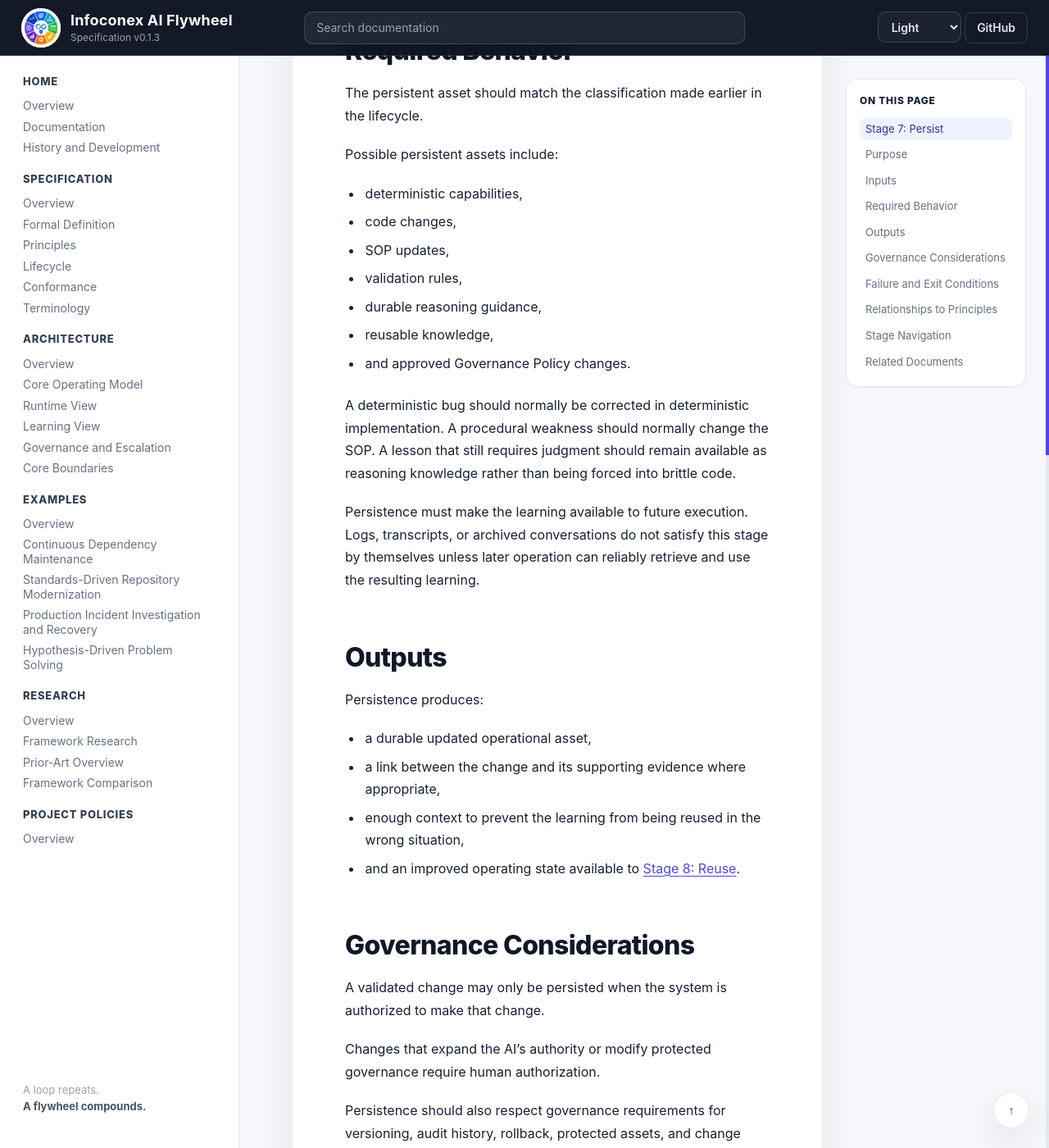
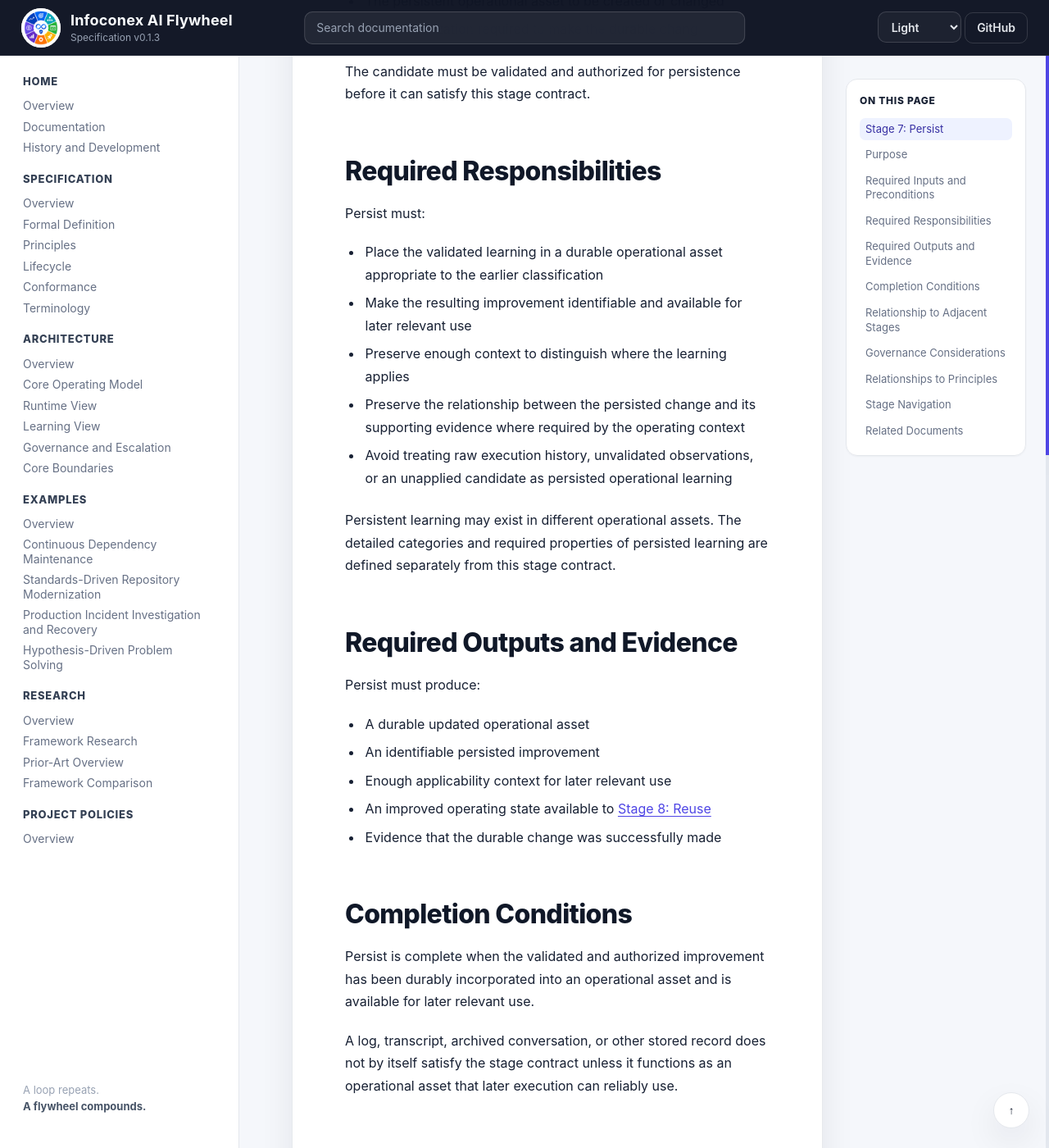
Before and after one commit to infoconex/ai-flywheel, a Jekyll site: the page built from docs/specification/lifecycle/07-persist.md, in a window 1280 px wide and 1400 px high, scrolled down 985 px. Shown: the whole window at 82% size. Built offline with Jekyll 4.4.1, drawn with Linux system fonts in a browser that asks for light colours; our own code applies the rules of GitHub Pages for plain Markdown files; some of the changed text lies outside the part shown.

Commit message:
Define Persist stage contract

```diff
--- a/docs/specification/lifecycle/07-persist.md
+++ b/docs/specification/lifecycle/07-persist.md
@@ -8,42 +8,51 @@ A lesson does not become operational learning merely because it was observed, di
 
 Persistence changes something that future executions can actually use.
 
-## Inputs
+## Required Inputs and Preconditions
 
-Persistence receives:
+Persist requires:
 
-- a validated candidate improvement from [Stage 6: Validate](06-validate.md),
-- the evidence supporting validation,
-- the classification identifying where the learning should live,
-- the persistent operational asset to be created or changed,
-- and the authorization required to make that durable change.
+- A successfully validated candidate improvement from [Stage 6: Validate](06-validate.md)
+- The evidence supporting the validation result
+- The classification identifying where the learning should live
+- The persistent operational asset to be created or changed
+- The authorization required to make the durable change
 
-## Required Behavior
+The candidate must be validated and authorized for persistence before it can satisfy this stage contract.
 
-The persistent asset should match the classification made earlier in the lifecycle.
+## Required Responsibilities
 
-Possible persistent assets include:
+Persist must:
 
-- deterministic capabilities,
-- code changes,
-- SOP updates,
-- validation rules,
-- durable reasoning guidance,
-- reusable knowledge,
-- and approved Governance Policy changes.
+- Place the validated learning in a durable operational asset appropriate to the earlier classification
+- Make the resulting improvement identifiable and available for later relevant use
+- Preserve enough context to distinguish where the learning applies
+- Preserve the relationship between the persisted change and its supporting evidence where required by the operating context
+- Avoid treating raw execution history, unvalidated observations, or an unapplied candidate as persisted operational learning
 
-A deterministic bug should normally be corrected in deterministic implementation. A procedural weakness should normally change the SOP. A lesson that still requires judgment should remain available as reasoning knowledge rather than being forced into brittle code.
+Persistent learning may exist in different operational assets. The detailed categories and required properties of persisted learning are defined separately from this stage contract.
 
-Persistence must make the learning available to future execution. Logs, transcripts, or archived conversations do not satisfy this stage by themselves unless later operation can reliably retrieve and use the resulting learning.
+## Required Outputs and Evidence
 
-## Outputs
+Persist must produce:
 
-Persistence produces:
+- A durable updated operational asset
+- An identifiable persisted improvement
+- Enough applicability context for later relevant use
+- An improved operating state available to [Stage 8: Reuse](08-reuse.md)
+- Evidence that the durable change was successfully made
 
-- a durable updated operational asset,
-- a link between the change and its supporting evidence where appropriate,
-- enough context to prevent the learning from being reused in the wrong situation,
-- and an improved operating state available to [Stage 8: Reuse](08-reuse.md).
+## Completion Conditions
+
+Persist is complete when the validated and authorized improvement has been durably incorporated into an operational asset and is available for later relevant use.
+
+A log, transcript, archived conversation, or other stored record does not by itself satisfy the stage contract unless it functions as an operational asset that later execution can reliably use.
+
+## Relationship to Adjacent Stages
+
+Persist consumes a successfully validated and appropriately authorized candidate from [Stage 6: Validate](06-validate.md).
+
+Its durable improved operating state becomes available to [Stage 8: Reuse](08-reuse.md).
 
 ## Governance Considerations
 
@@ -53,15 +62,7 @@ Changes that expand the AI's authority or modify protected governance require hu
 
 Persistence should also respect governance requirements for versioning, audit history, rollback, protected assets, and change approval where applicable.
 
-## Failure and Exit Conditions
-
-The stage must not persist a candidate that has not been sufficiently validated and authorized.
-
-If persistence fails technically, the failure becomes new evidence and should be handled without falsely treating the improvement as available for future use.
-
-If the selected destination proves unsuitable during implementation, the Flywheel should return to classification or adaptation rather than forcing the learning into the wrong asset.
-
-Persistent does not mean permanent. Future evidence may justify refining, replacing, rolling back, invalidating, or moving the asset to another operating mechanism.
+Persistent does not mean permanently authoritative. The detailed behavior for challenging, superseding, deprecating, or retiring persisted learning is defined separately from this stage contract.
 
 ## Relationships to Principles
 
```
